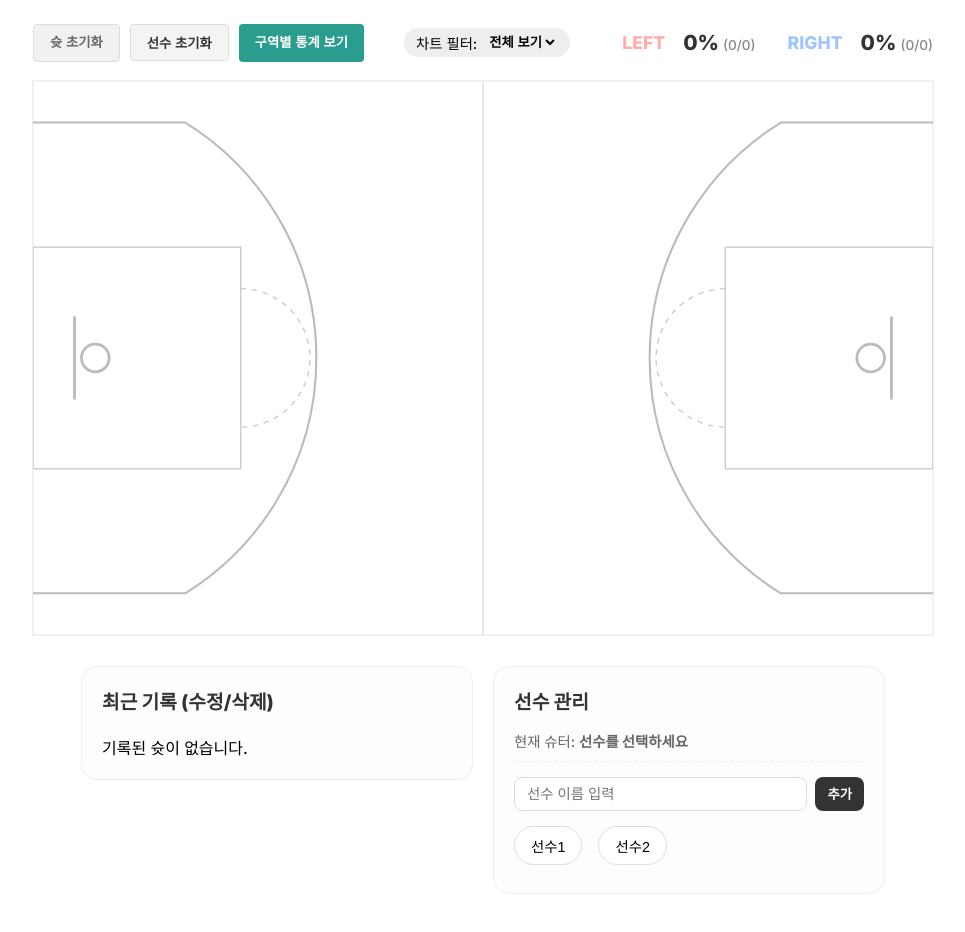
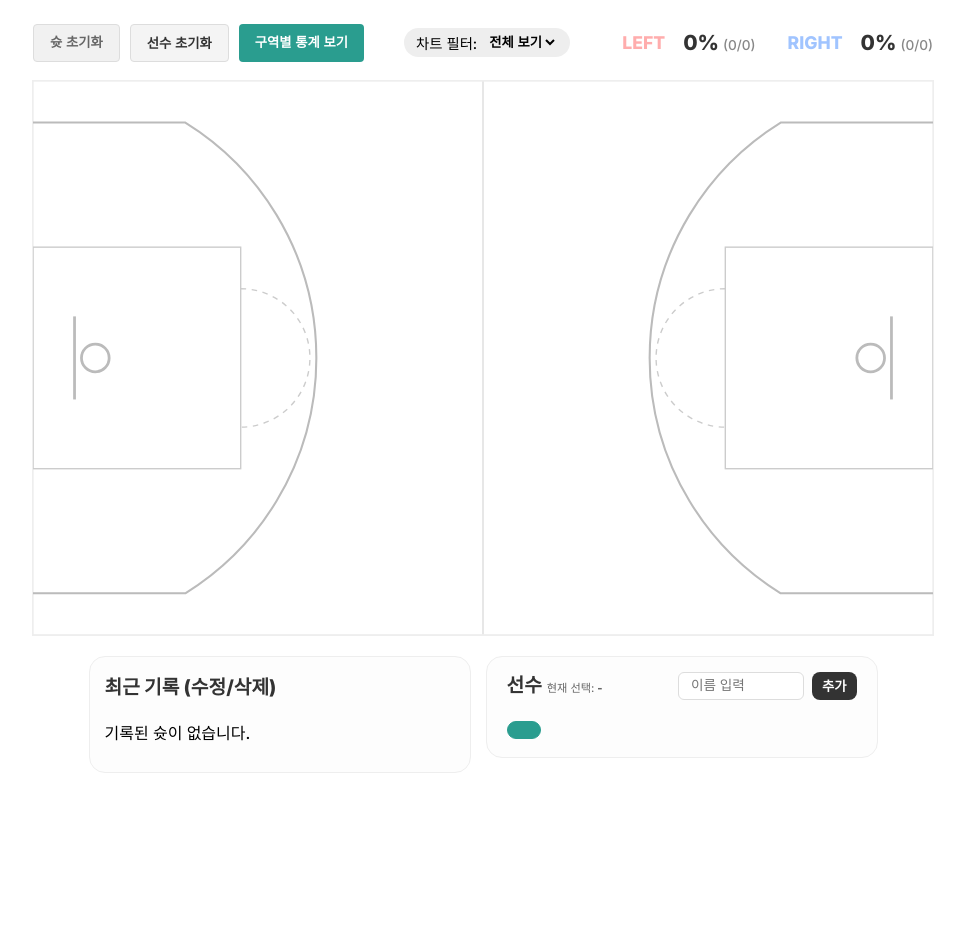
Before and after one commit to eehooj/basketball-short-chart, a Nuxt app: page / in a window 1280 px wide. Shown: the top 932 px of the page, without its empty margins (157-1122 px from the left). After the commit the page ends 813 px from the top, so only its background shows below. Built offline with nearby package versions, Linux system fonts and the light colour scheme.

Commit message:
Fix: 스타일 변경(작게)

```diff
--- a/app/assets/css/main.css
+++ b/app/assets/css/main.css
@@ -24,6 +24,7 @@ body { margin: 0; font-family: var(--font-main), sans-serif; background: #fff; }
 /* 🚩 상단 컨트롤 바 (버튼 + 통계) */
 .top-controls-row {
     display: flex;
+    flex-wrap: wrap;
     justify-content: space-between;
     align-items: center; /* 🚩 세로 중앙 정렬의 핵심 */
     width: 100%;
@@ -50,6 +51,21 @@ body { margin: 0; font-family: var(--font-main), sans-serif; background: #fff; }
     align-items: center;
     line-height: 1;
     transition: 0.2s;
+}
+
+.reset-players-btn {
+    background-color: #f4f4f4;
+    color: #333;
+    border: 1px solid #ddd;
+    height: 38px;
+    padding: 8px 16px;
+    border-radius: 4px;
+    cursor: pointer;
+    font-weight: 600;
+}
+
+.reset-players-btn:hover {
+    background-color: #e0e0e0;
 }
 
 .reset-btn { background: #f1f1f1; color: #666; }
@@ -92,7 +108,7 @@ body { margin: 0; font-family: var(--font-main), sans-serif; background: #fff; }
 .shot-tracker-page .log-section {
     flex: 0 0 350px;                 /* 가로 공간 분할 */
     background: #fdfdfd;
-    padding: 20px;
+    padding: 15px;
     border-radius: 16px;
     border: 1px solid #eee;
     display: flex;
@@ -208,54 +224,71 @@ body { margin: 0; font-family: var(--font-main), sans-serif; background: #fff; }
     display: flex !important;
     flex-direction: row !important; /* 강제로 가로 방향 설정 */
     justify-content: center;
-    align-items: flex-start;
-    gap: 20px;               /* 두 박스 사이의 간격 */
-    width: 150%;
-    max-width: 1000px;        /* 코트 너비와 일치 */
-    margin: 30px auto;
+    align-items: stretch;
+    gap: 15px;               /* 두 박스 사이의 간격 */
+    width: 100%;
+    max-width: 900px;        /* 코트 너비와 일치 */
+    margin: 20px auto;
 }
 
 .player-management {
     flex: 0 0 350px;
     background: #fdfdfd;     /* 로그 섹션과 동일한 배경 */
-    padding: 20px;
     border-radius: 16px;     /* 동일한 라운딩 */
     border: 1px solid #eee;  /* 동일한 테두리 */
+    padding: 0 20px 10px 20px;
+    gap: 10px;
+    margin-bottom: 15px;
+}
+
+.management-header {
+    display: flex;
+    align-items: center;       /* 세로 가운데 정렬 */
+    justify-content: space-between; /* 양 끝으로 배치 (원치 않으면 삭제) */
+}
+
+.left-group {
+    display: flex;
+    align-items: baseline;
+    gap: 5px;
+    white-space: nowrap; /* 줄바꿈 방지 */
+    padding-right: 10px;
+    flex-shrink: 0; /* 공간이 좁아져도 줄어들지 않음 */
 }
 
 .player-management h3 {
-    margin: 0 0 15px 0 !important;
     font-size: 1.2rem;
     color: #333;
     font-weight: 800;
+    white-space: nowrap;
+    line-height: 1;
 }
 
 /* 현재 슈터 정보 */
 .current-shooter-info {
-    margin-bottom: 15px;
-    font-size: 0.9rem;
+    font-size: 0.7rem;
     color: #666;
-    padding-bottom: 10px;
-    border-bottom: 1px dashed #eee;
+    line-height: 1;
 }
 
 /* 선수 추가 입력창 */
 .add-player {
     display: flex;
     gap: 8px;
-    margin-bottom: 15px;
+    flex: none; /* 남는 공간을 차지하지 않고 자기 크기만 유지 */
 }
 
 .add-player input {
-    flex: 1;
+    width: 100px;
+    height: 10px;
     padding: 8px 12px;
+    font-size: 0.85rem;
     border: 1px solid #ddd;
-    border-radius: 8px;
-    font-size: 0.9rem;
+    border-radius: 6px;
 }
 
 .add-player button {
-    padding: 0 12px;
+    padding: 0 10px;
     background: #333;
     color: white;
     border: none;
@@ -347,16 +380,13 @@ body { margin: 0; font-family: var(--font-main), sans-serif; background: #fff; }
     outline: none;
 }
 
-.reset-players-btn {
-    background-color: #f4f4f4;
-    color: #333;
-    border: 1px solid #ddd;
-    padding: 8px 16px;
-    border-radius: 4px;
-    cursor: pointer;
-    font-weight: 600;
+@media (max-width: 850px) {
+    .bottom-content-area {
+        flex-direction: column; /* 세로로 쌓기 */
+        align-items: center;
+    }
+    .log-section, .player-management {
+        width: 100%;
+        max-width: 600px;
+    }
 }
-
-.reset-players-btn:hover {
-    background-color: #e0e0e0;
-}
--- a/app/composables/useShotChart.ts
+++ b/app/composables/useShotChart.ts
@@ -23,7 +23,7 @@ export const useShotChart = () => {
         leftShots.value = JSON.parse(localStorage.getItem('leftShots') || '[]')
         rightShots.value = JSON.parse(localStorage.getItem('rightShots') || '[]')
         const savedPlayers = localStorage.getItem('playerList')
-        players.value = savedPlayers ? JSON.parse(savedPlayers) : ['선수1', '선수2']
+        players.value = savedPlayers ? JSON.parse(savedPlayers) : ['']
     })
 
     // 자동 저장
--- a/app/pages/index.vue
+++ b/app/pages/index.vue
@@ -1,5 +1,9 @@
 <script setup lang="ts">
-import { computed, ref } from 'vue' // ref가 빠졌다면 추가
+import { computed, ref } from 'vue'
+import ShotStats from "../components/ShotStats.vue";
+import BasketballCourt from "../components/BasketballCourt.vue";
+import ShotStatsModal from "../components/ShotStatsModal.vue";
+import ShotLog from "../components/ShotLog.vue"; // ref가 빠졌다면 추가
 
 const {
   leftShots, rightShots, addShot, removeShot,
@@ -130,19 +134,22 @@ const handleResetPlayers = () => {
       />
 
       <div class="player-management">
-        <h3>선수 관리</h3>
-
+        <div class="management-header">
+          <div class="left-group">
+            <h3>선수</h3>
             <div class="current-shooter-info">
-          현재 슈터: <strong>{{ currentPlayer || '선수를 선택하세요' }}</strong>
+              현재 선택: <strong>{{ currentPlayer || '-' }}</strong>
+            </div>
           </div>
 
           <div class="add-player">
             <input
                 v-model="newPlayerName"
-              placeholder="선수 이름 입력"
+                placeholder="이름 입력"
                 @keyup.enter="handleAddPlayer"
             />
             <button @click="handleAddPlayer">추가</button>
+          </div>
         </div>
 
         <div class="player-list">
```
Also changed, not shown: 1 other file (tests, documents, lock files or other folders). Lines whose indentation alone changed are shown as unchanged.
